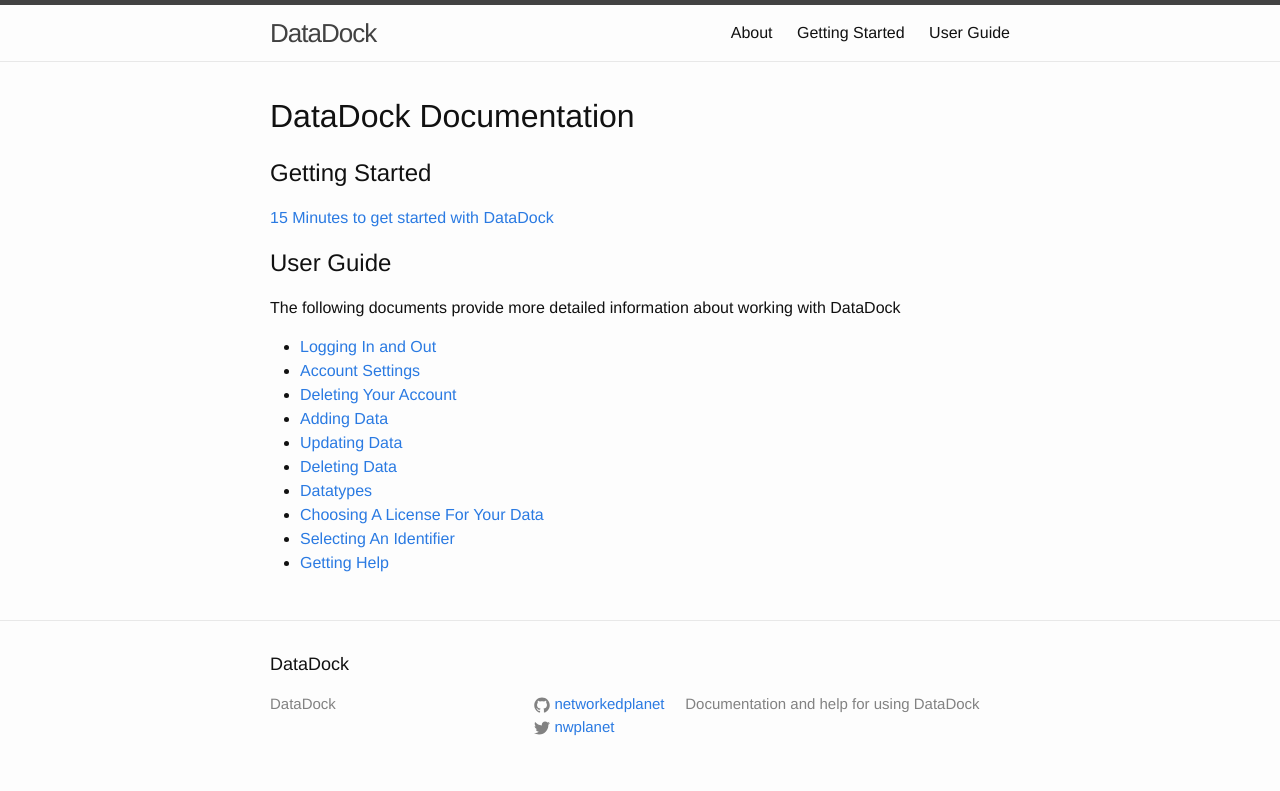
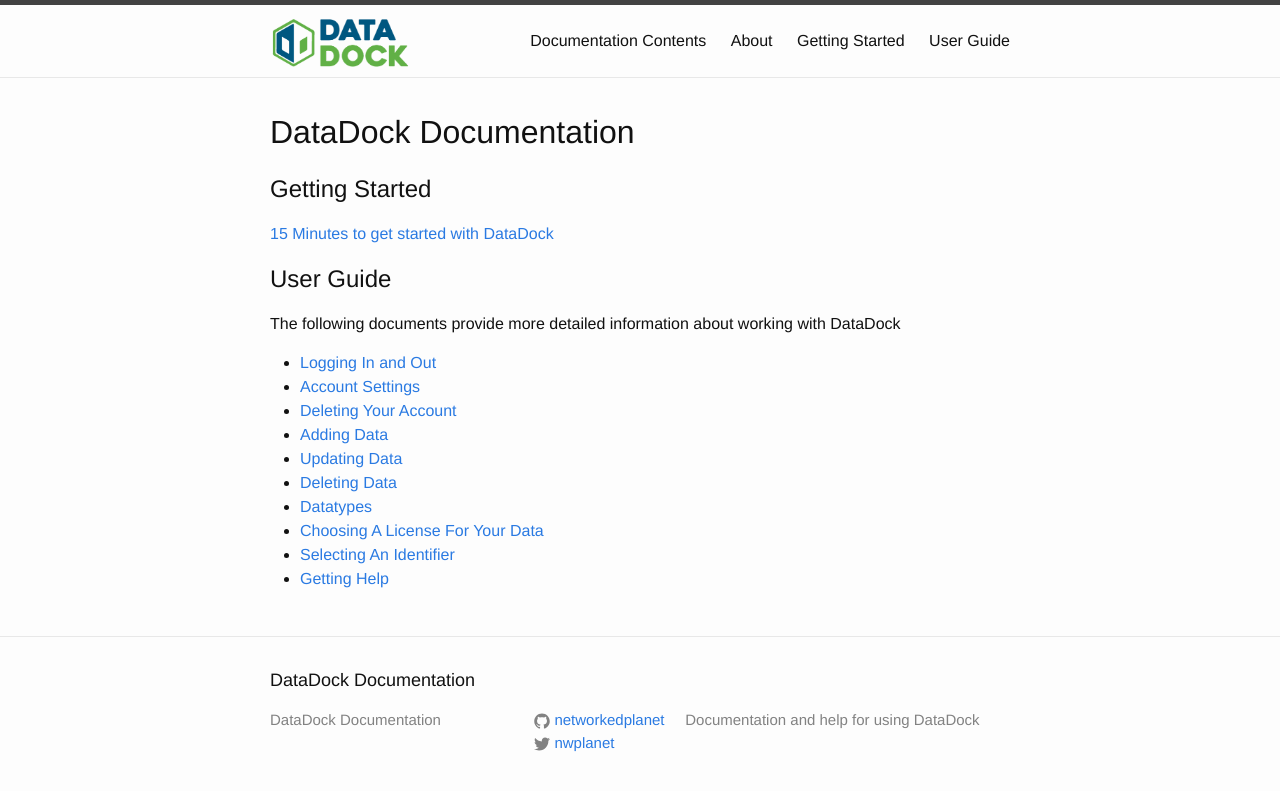
Before and after one commit to NetworkedPlanet/datadock, a Jekyll site: the page built from docs/index.html, in a window 1280 px wide. Shown: the top 791 px of the page. Built offline with Jekyll 4.4.1, drawn with Linux system fonts in a browser that asks for light colours.

Commit message:
DataDock logo and link in header

```diff
--- a/docs/_config.yml
+++ b/docs/_config.yml
@@ -1,5 +1,5 @@
 # Site settings
-title: DataDock
+title: DataDock Documentation
 description: >
   Documentation and help for using DataDock
 baseurl: "" # the subpath of your site, e.g. /blog/
--- a/docs/_includes/header.html
+++ b/docs/_includes/header.html
@@ -2,7 +2,9 @@
 
   <div class="wrapper">
 
-    <a class="site-title" href="{{ site.baseurl }}/">{{ site.title }}</a>
+    <a class="site-title" href="http://datadock.io">
+      <img src="/assets/images/logo/DataDock_Colour_400.png" alt="DataDock" class="logo" />
+    </a>
 
     <nav class="site-nav">
       <a href="#" class="menu-icon">
@@ -14,6 +16,7 @@
       </a>
 
       <div class="trigger">
+        <a class="page-link" href="{{ site.baseurl }}/">Documentation Contents</a>
         {% for page in site.pages %}
           {% if page.title %}
           <a class="page-link" href="{{ page.url | prepend: site.baseurl }}">{{ page.title }}</a>
--- a/docs/_sass/_layout.scss
+++ b/docs/_sass/_layout.scss
@@ -6,6 +6,7 @@
     border-bottom: 1px solid $grey-color-light;
     min-height: 56px;
 
+    padding: 0.5em 0;
     // Positioning context for the mobile navigation icon
     position: relative;
 }
@@ -21,6 +22,11 @@
     &:visited {
         color: $grey-color-dark;
     }
+}
+
+img.logo {
+    height:2em;
+
 }
 
 .site-nav {
```
Also changed, not shown: docs/assets/images/logo/DataDock_Colour_400.png (added), docs/assets/images/logo/NetworkedPlanet_White_250.png (added).
